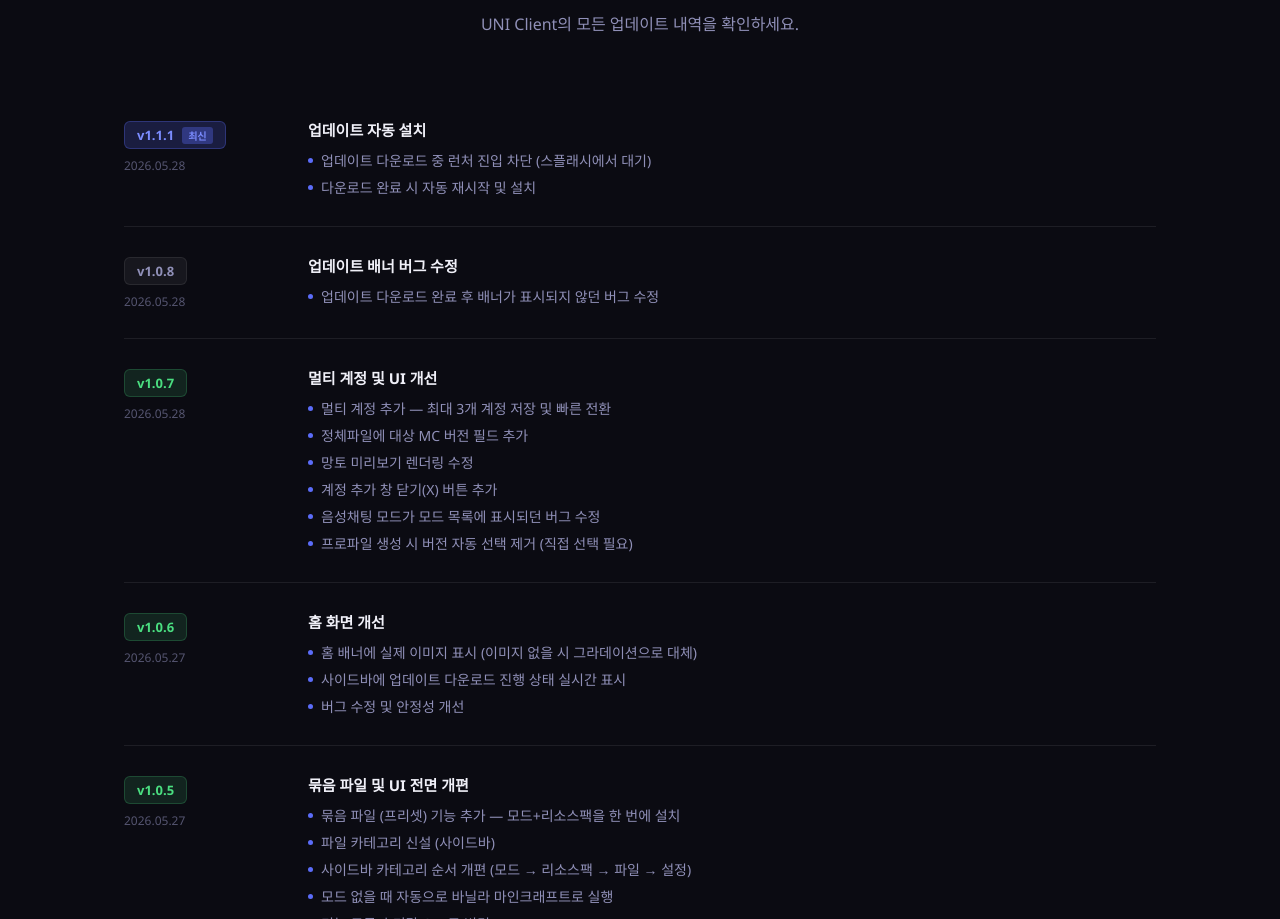
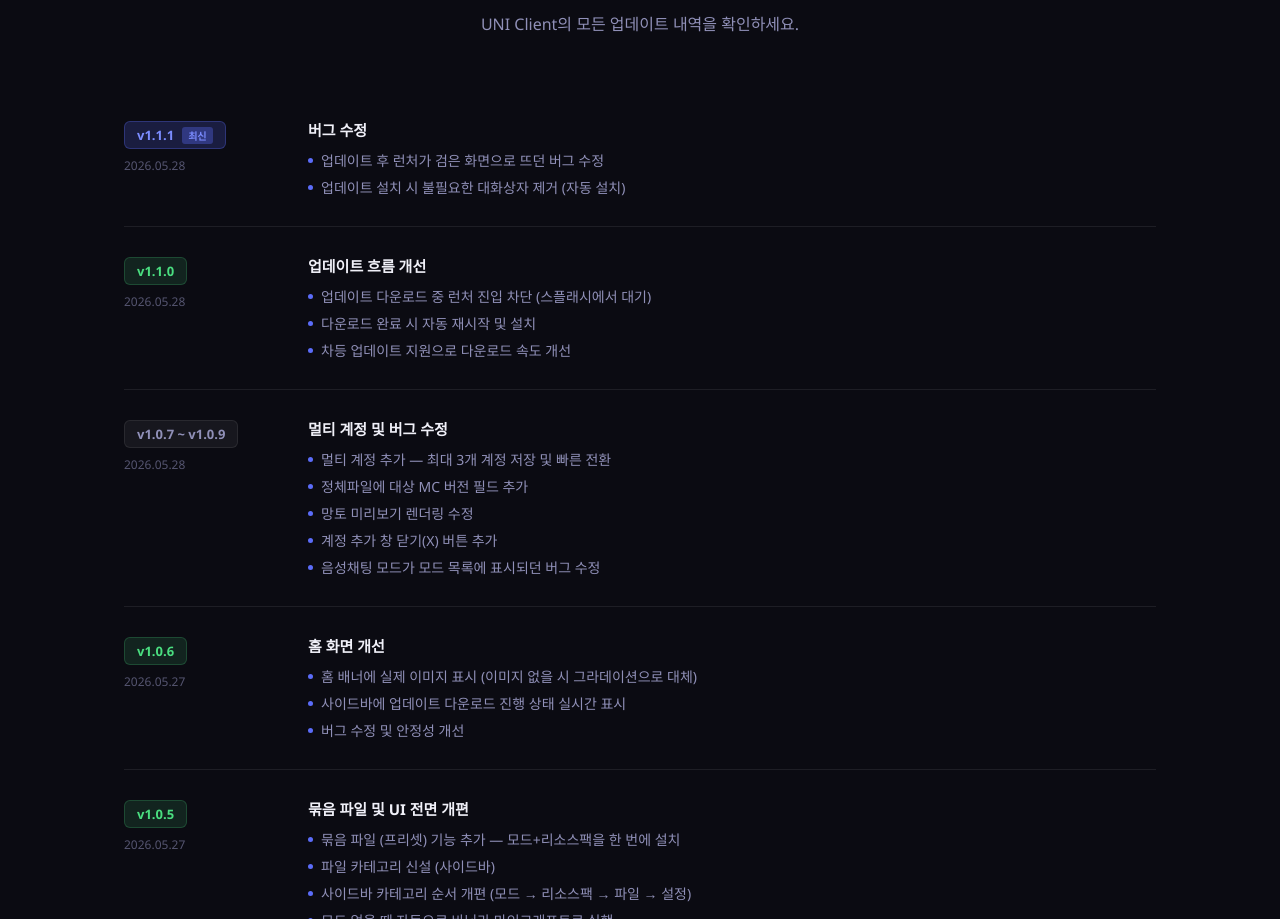
Before and after one commit to jjw0327710/uni-client, a plain HTML site: page index.html in a window 1280 px wide. Shown: the part 1825-2744 px from the top of the page. Drawn offline with Linux system fonts and the light colour scheme.

Commit message:
v1.1.1 changelog

```diff
--- a/index.html
+++ b/index.html
@@ -262,41 +262,42 @@
         <div class="cl-date">2026.05.28</div>
       </div>
       <div class="cl-right">
-        <h4>업데이트 자동 설치</h4>
+        <h4>버그 수정</h4>
         <ul class="cl-changes">
-          <li>업데이트 다운로드 중 런처 진입 차단 (스플래시에서 대기)</li>
-          <li>다운로드 완료 시 자동 재시작 및 설치</li>
+          <li>업데이트 후 런처가 검은 화면으로 뜨던 버그 수정</li>
+          <li>업데이트 설치 시 불필요한 대화상자 제거 (자동 설치)</li>
         </ul>
       </div>
     </div>
 
     <div class="cl-item">
       <div class="cl-left">
-        <div class="cl-ver fix">v1.0.8</div>
+        <div class="cl-ver stable">v1.1.0</div>
         <div class="cl-date">2026.05.28</div>
       </div>
       <div class="cl-right">
-        <h4>업데이트 배너 버그 수정</h4>
+        <h4>업데이트 흐름 개선</h4>
         <ul class="cl-changes">
-          <li>업데이트 다운로드 완료 후 배너가 표시되지 않던 버그 수정</li>
+          <li>업데이트 다운로드 중 런처 진입 차단 (스플래시에서 대기)</li>
+          <li>다운로드 완료 시 자동 재시작 및 설치</li>
+          <li>차등 업데이트 지원으로 다운로드 속도 개선</li>
         </ul>
       </div>
     </div>
 
     <div class="cl-item">
       <div class="cl-left">
-        <div class="cl-ver stable">v1.0.7</div>
+        <div class="cl-ver fix">v1.0.7 ~ v1.0.9</div>
         <div class="cl-date">2026.05.28</div>
       </div>
       <div class="cl-right">
-        <h4>멀티 계정 및 UI 개선</h4>
+        <h4>멀티 계정 및 버그 수정</h4>
         <ul class="cl-changes">
           <li>멀티 계정 추가 — 최대 3개 계정 저장 및 빠른 전환</li>
           <li>정체파일에 대상 MC 버전 필드 추가</li>
           <li>망토 미리보기 렌더링 수정</li>
           <li>계정 추가 창 닫기(X) 버튼 추가</li>
           <li>음성채팅 모드가 모드 목록에 표시되던 버그 수정</li>
-          <li>프로파일 생성 시 버전 자동 선택 제거 (직접 선택 필요)</li>
         </ul>
       </div>
     </div>
```
